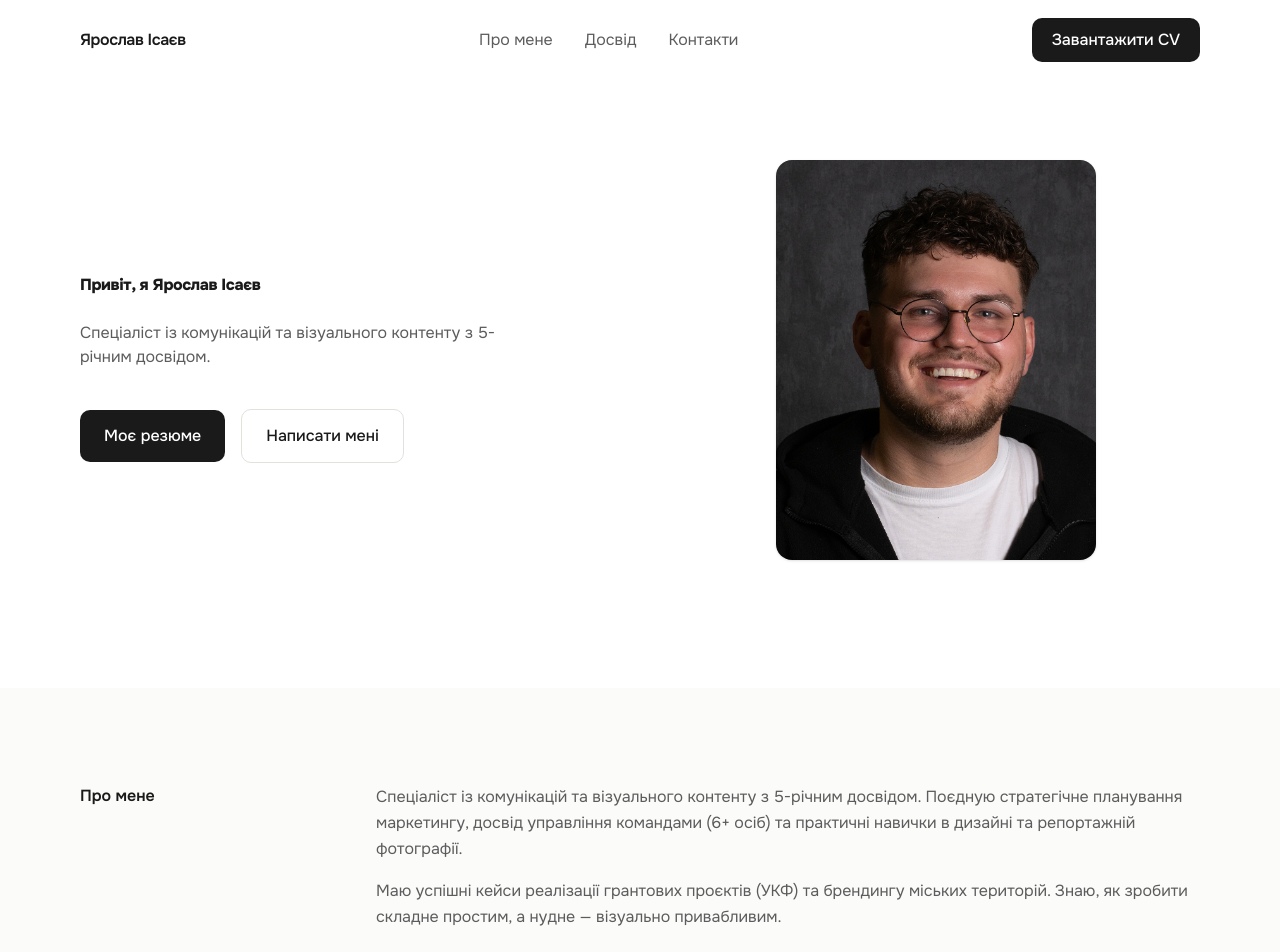
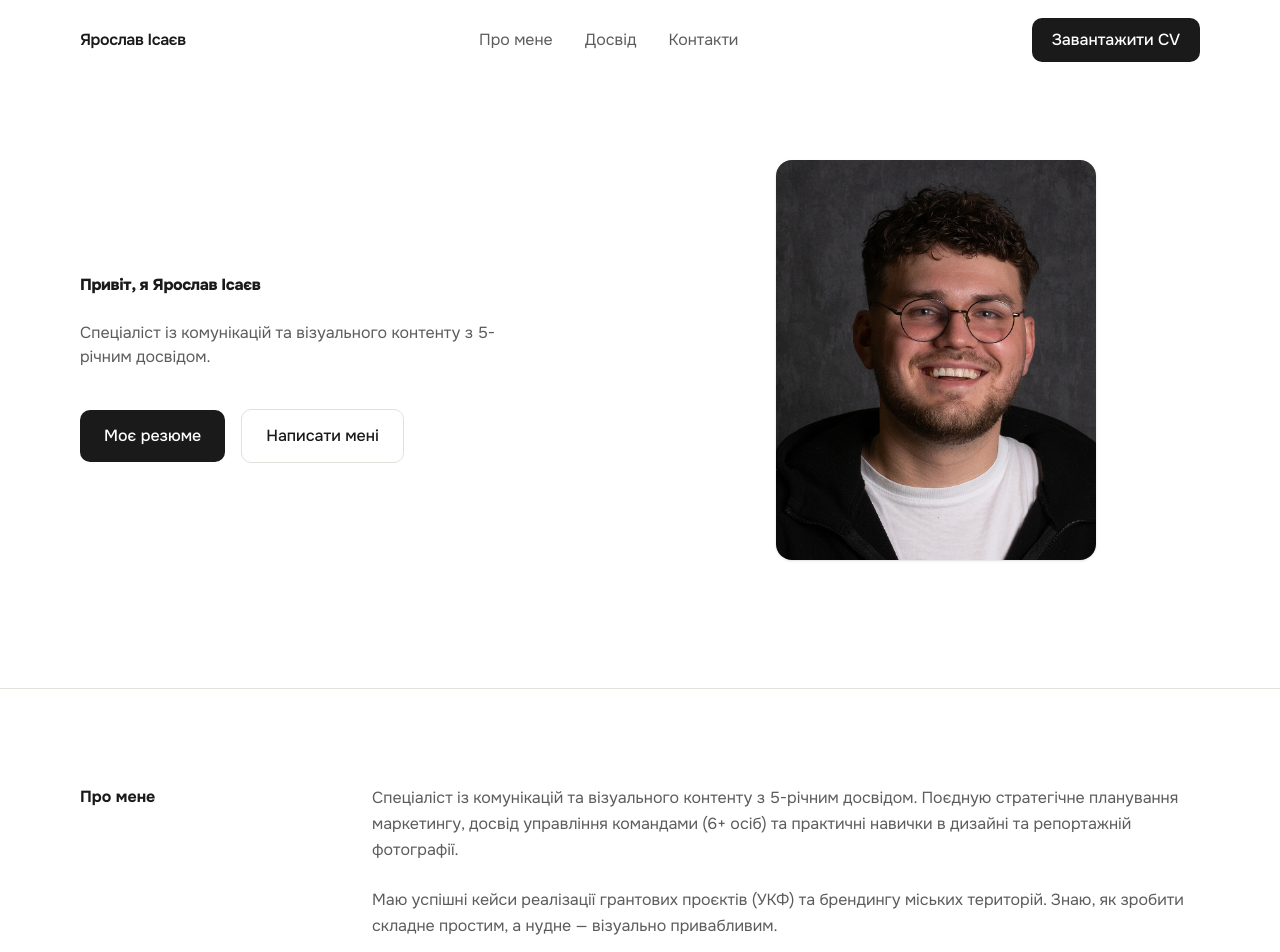
Before and after one commit to yarabanana/portfolio, a Next.js app: page / in a window 1280 px wide. Shown: the top 952 px of the page. Built offline with nearby package versions, Linux system fonts and the light colour scheme.

Commit message:
Фінальні правки дизайну ліній

```diff
--- a/src/components/sections/About.tsx
+++ b/src/components/sections/About.tsx
@@ -1,27 +1,25 @@
+// src/components/sections/About.tsx
 "use client";
 
 import { about } from "@/data/content";
 
 export default function About() {
   return (
-    <section id="about" className="py-24 bg-cloud/30">
+    // Додали border-y (це border-top та border-bottom одночасно) та border-line
+    <section id="about" className="py-24 bg-white border-y border-line">
       <div className="max-w-content mx-auto px-6 lg:px-10">
-        <div className="grid md:grid-cols-12 gap-8 md:gap-16">
+        <div className="grid grid-cols-1 md:grid-cols-12 gap-8 md:gap-12">
 
-          {/* Заголовок секції */}
           <div className="md:col-span-4 lg:col-span-3">
-            <h2 className="text-section-title text-ink font-semibold sticky top-28">
+            <h2 className="text-h2 font-bold text-ink mb-6">
               {about.heading.ua}
             </h2>
           </div>
 
-          {/* Контент секції */}
-          <div className="md:col-span-8 lg:col-span-9 flex flex-col gap-6">
-            <div className="text-body text-graphite leading-relaxed">
+          <div className="md:col-span-8 lg:col-span-9">
+            <div className="space-y-6 text-body text-graphite leading-relaxed">
               {about.description.ua.map((paragraph, index) => (
-                <p key={index} className="mb-4 last:mb-0">
-                  {paragraph}
-                </p>
+                <p key={index}>{paragraph}</p>
               ))}
             </div>
           </div>
--- a/src/components/sections/Contacts.tsx
+++ b/src/components/sections/Contacts.tsx
@@ -5,7 +5,6 @@ import { contacts } from "@/data/content";
 
 export default function Contacts() {
   return (
-    // Замінили bg-white на bg-gray-50 та додали лінію зверху
     <section id="contacts" className="py-24 bg-gray-50 border-t border-line">
       <div className="max-w-content mx-auto px-6 lg:px-10">
         <div className="grid grid-cols-1 md:grid-cols-12 gap-8 md:gap-12">
@@ -30,7 +29,8 @@ export default function Contacts() {
               Написати в Telegram
             </a>
 
-            <div className="flex flex-col sm:flex-row gap-6 mt-8 pt-8 border-t border-line w-full max-w-xl">
+            {/* Ось тут ми прибрали border-t, border-line та pt-8 */}
+            <div className="flex flex-col sm:flex-row gap-6 mt-8 w-full max-w-xl">
               <a
                 href={`mailto:${contacts.email}`}
                 className="text-body font-medium text-graphite hover:text-ink transition-colors"
```
